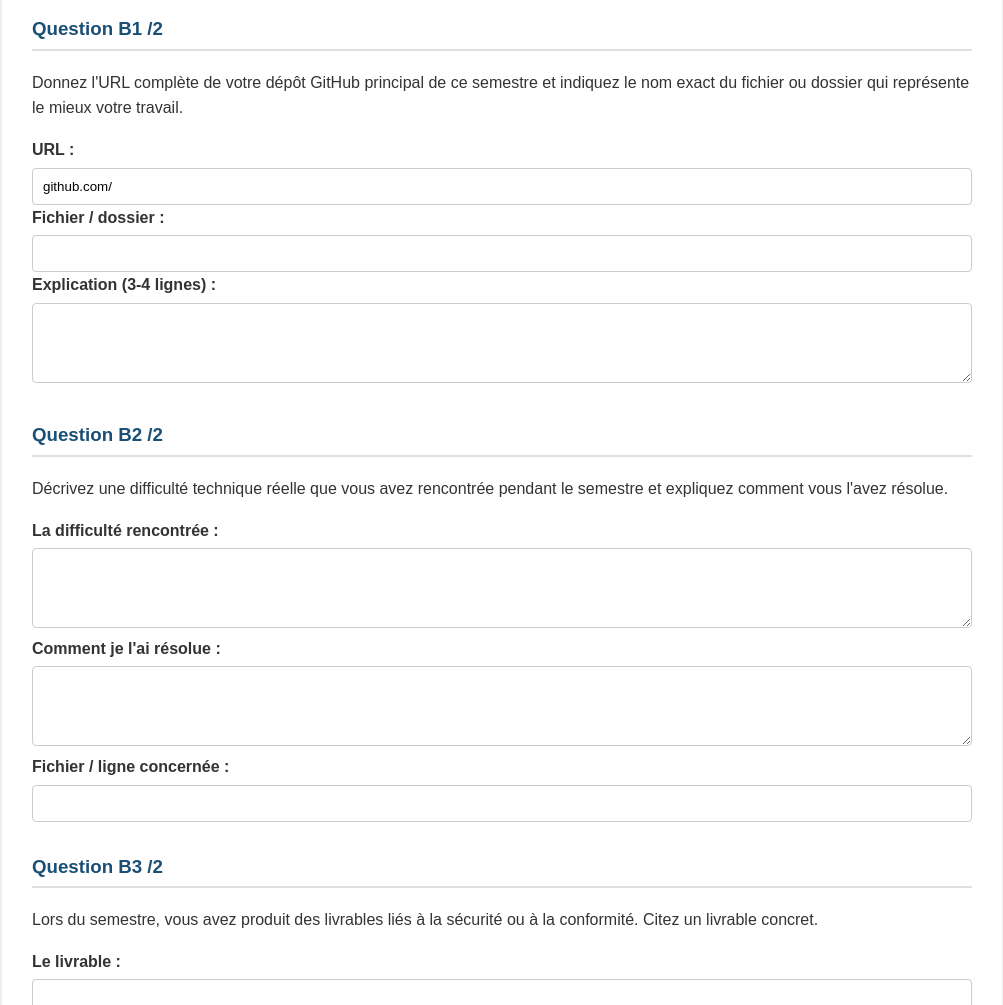
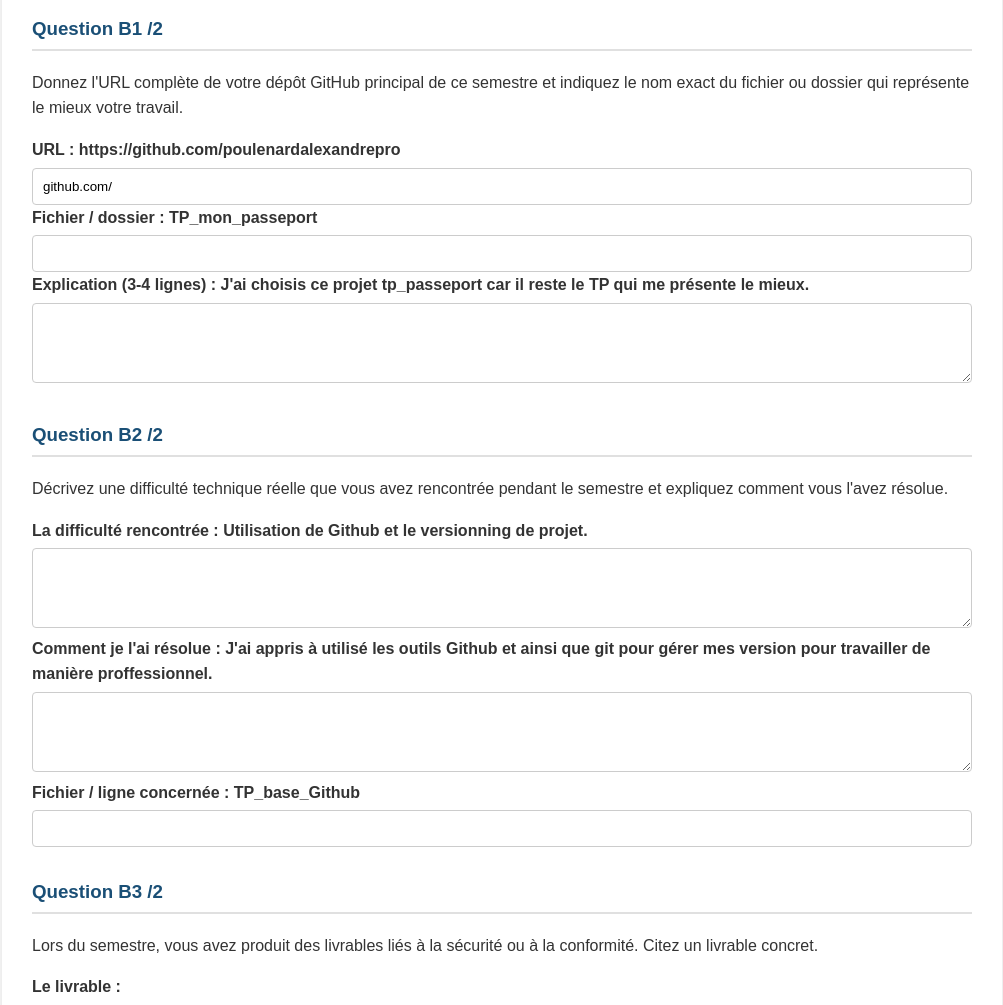
Before and after one commit to poulenardalexandrepro/TP_mon_passeport_stage, a plain HTML site: page index.html in a window 1280 px wide. Shown: the part 4200-5205 px from the top of the page, without its empty margins (138-1141 px from the left). Drawn offline with Linux system fonts and the light colour scheme.

Commit message:
Add project details and explanations to index.html
Updated form fields with specific project details and explanations.

```diff
--- a/index.html
+++ b/index.html
@@ -334,17 +334,17 @@ Repo : api-gestion-patients (Le fichier montre clairement la ligne `.env` ignor
     <div class="form-group">
         <h3>Question B1 /2</h3>
         <p>Donnez l'URL complète de votre dépôt GitHub principal de ce semestre et indiquez le nom exact du fichier ou dossier qui représente le mieux votre travail.</p>
-        <label>URL :</label> <input type="text" value="github.com/">
-        <label>Fichier / dossier :</label> <input type="text">
-        <label>Explication (3-4 lignes) :</label> <textarea></textarea>
+        <label>URL : https://github.com/poulenardalexandrepro </label> <input type="text" value="github.com/">
+        <label>Fichier / dossier : TP_mon_passeport </label> <input type="text">
+        <label>Explication (3-4 lignes) : J'ai choisis ce projet tp_passeport car il reste le TP qui me présente le mieux. </label> <textarea></textarea>
     </div>
 
     <div class="form-group">
         <h3>Question B2 /2</h3>
         <p>Décrivez une difficulté technique réelle que vous avez rencontrée pendant le semestre et expliquez comment vous l'avez résolue.</p>
-        <label>La difficulté rencontrée :</label> <textarea></textarea>
-        <label>Comment je l'ai résolue :</label> <textarea></textarea>
-        <label>Fichier / ligne concernée :</label> <input type="text">
+        <label>La difficulté rencontrée : Utilisation de Github et le versionning de projet. </label> <textarea></textarea>
+        <label>Comment je l'ai résolue : J'ai appris à utilisé les outils Github et ainsi que git pour gérer mes version pour travailler de manière proffessionnel. </label> <textarea></textarea>
+        <label>Fichier / ligne concernée : TP_base_Github </label> <input type="text">
     </div>
 
     <div class="form-group">
```
